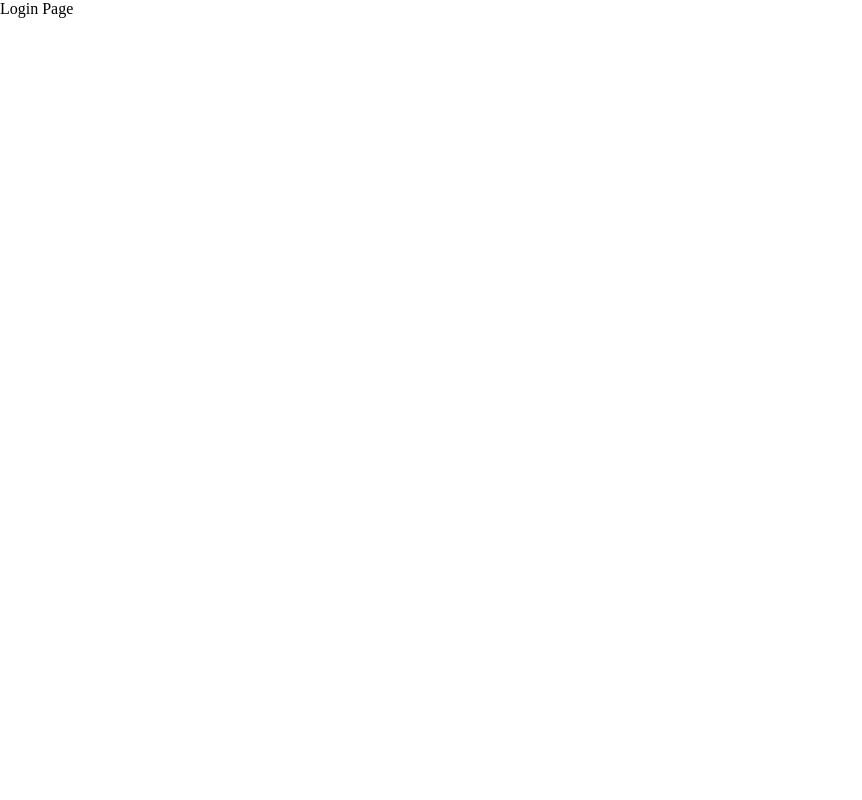
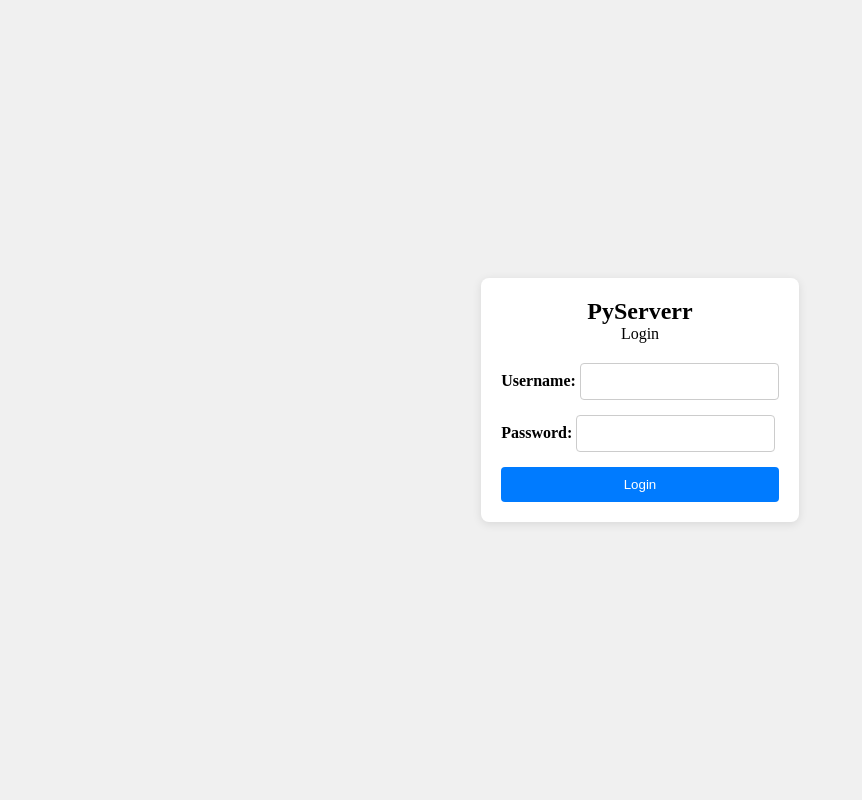
Before and after one commit to deviliaan/PyServerr, a Flask app: page /auth/login in a window 1280 px wide. Before the commit the part shown is almost empty. Shown: the whole page, without its empty margins (0-862 px from the left). Run offline with Flask 3, Linux system fonts and the light colour scheme.

Commit message:
Add admin dashboard and improve login flow
Introduces admin dashboard templates and updates the login logic in auth.py to handle authentication and error messages. Enhances login page UI with new CSS styles and form structure. Updates config.ini last_run timestamp.

```diff
--- a/auth.py
+++ b/auth.py
@@ -1,9 +1,18 @@
-from flask import Flask, Blueprint,render_template
+from flask import Flask, Blueprint,render_template,request
 
 
 auth = Blueprint('auth', __name__)
 
 @auth.route('/login', methods=['GET', 'POST'])
 def login():
-    # Logic for handling login
-    return render_template('login.html')
+    if request.method == 'POST':
+        username = request.form.get('username')
+        password = request.form.get('password')
+
+        # Here you would typically check the username and password against a database
+        if username == 'admin' and password == 'admin':
+            return render_template('admin/dashboard.html', username=username)
+        else:
+            return render_template('login.html', error='Invalid credentials')
+    else:
+        return render_template('login.html')
--- a/config.ini
+++ b/config.ini
@@ -1,6 +1,6 @@
 [Settings]
 app_name = MyApp
-last_run = 2025-08-11 18:20:13
+last_run = 2025-08-11 18:39:51
 
 [Server]
 host = 127.0.0.1
--- a/public/css/login.css
+++ b/public/css/login.css
@@ -2,3 +2,55 @@
     margin: 0;
     padding: 0;
 }
+#login-container {
+    width: 100%;
+    height: 100%;
+    min-height: 100svh;
+    background-color: #f0f0f0;
+    display: flex;
+    justify-content: center;
+    align-items: center;
+}
+#login-container form {
+    width: auto;
+    max-width: 400px;
+    padding: 20px;
+    background-color: #fff;
+    border-radius: 8px;
+    box-shadow: 0 2px 10px rgba(0, 0, 0, 0.1);
+    display: flex;
+    flex-direction: column;
+}
+#login-header {
+    display: flex;
+    align-items: center;
+    margin-bottom: 20px;
+    flex-direction: column;
+}
+#login-cotainer form div {
+    display: flex;
+    flex-direction: column;
+    margin-bottom: 15px;
+}
+#login-container form div label {
+    margin-bottom: 8px;
+    font-weight: bold;
+}
+#login-container form div input {
+    padding: 10px;
+    margin-bottom: 15px;
+    border: 1px solid #ccc;
+    border-radius: 4px;
+}
+#login-container form div input:focus {
+    border-color: #007bff;
+    outline: none;
+}
+#login-container form button {
+    padding: 10px;
+    background-color: #007bff;
+    color: white;
+    border: none;
+    border-radius: 4px;
+    cursor: pointer;
+}
--- a/templates/login.html
+++ b/templates/login.html
@@ -7,7 +7,23 @@
 
 
 {% block content %}
-<div>
-    Login Page
+<div id="login-container">
+    <div>
+        <form action="/auth/login" method="post">
+            <div id="login-header">
+                <h2>PyServerr</h2>
+                <span>Login</span>
+            </div>
+            <div>
+                <label for="username">Username:</label>
+                <input type="text" id="username" name="username" required>
+            </div>
+            <div>
+                <label for="password">Password:</label>
+                <input type="password" id="password" name="password" required>
+            </div>
+            <button type="submit">Login</button>
+        </form>
+    </div>
 </div>
 {%endblock%}
```
Also changed, not shown: templates/admin/admin.html (added, +14 -0 lines), templates/admin/dashboard.html (added, +9 -0 lines), README.md (added).
